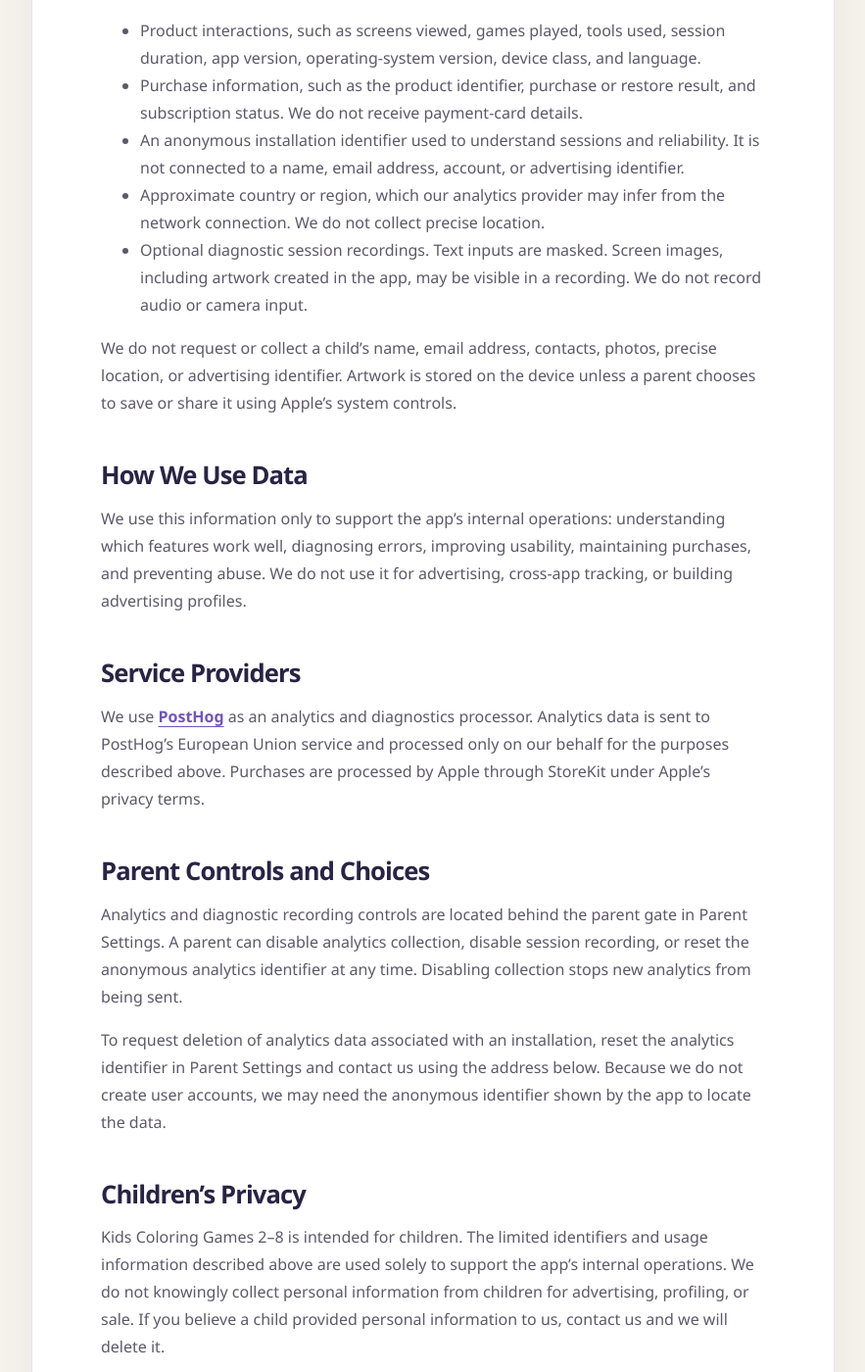
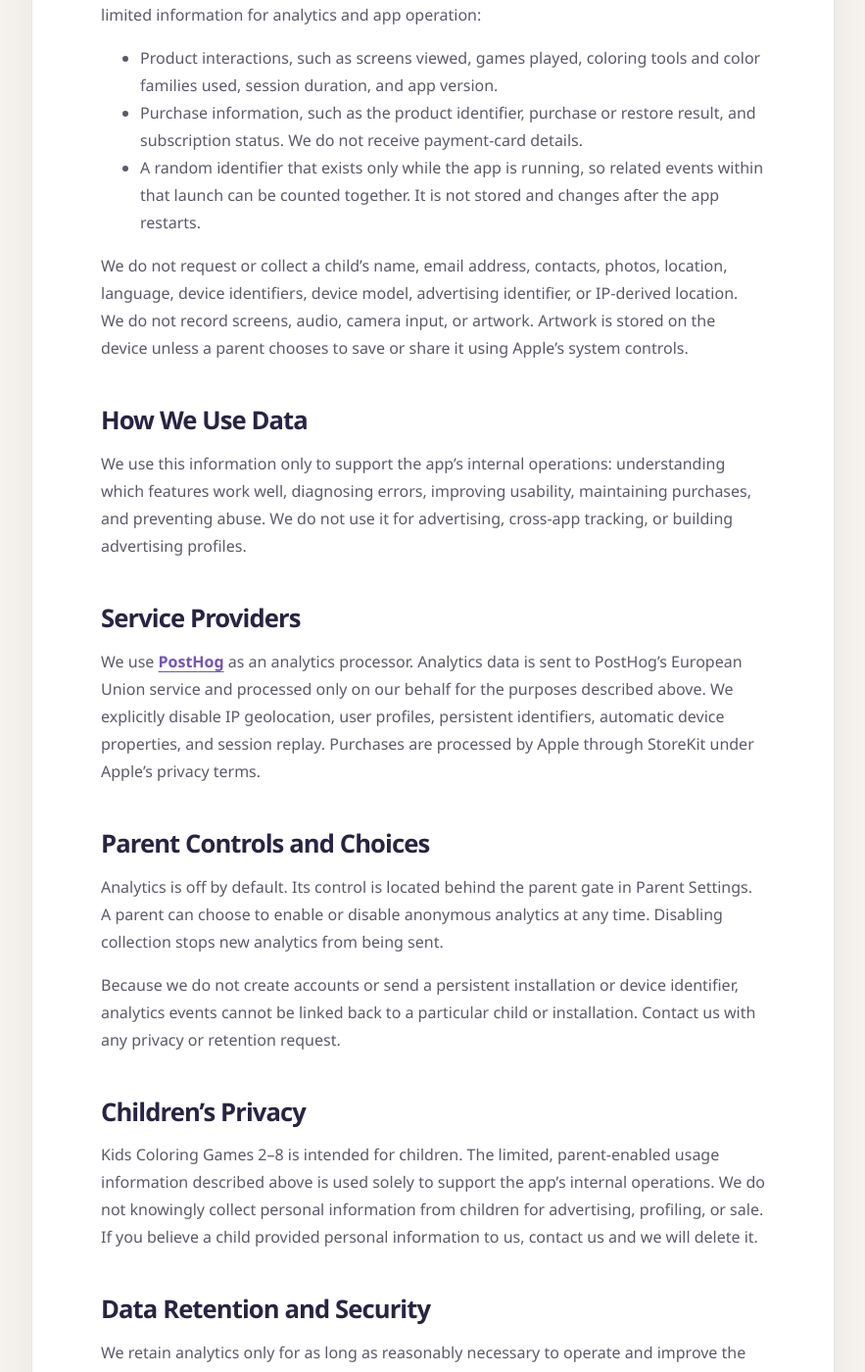
Before and after one commit to anq-no-one/pages, a Jekyll site: the page built from docs/privacy.md, in a window 1280 px wide and 1400 px high, scrolled down 729 px. Shown: the whole window at 98% size, without its empty margins (198-1081 px from the left). Built offline with Jekyll 4.4.1, drawn with Linux system fonts in a browser that asks for light colours; some of the changed text lies outside the part shown.

Commit message:
Update privacy policy for anonymous analytics

```diff
--- a/docs/privacy.md
+++ b/docs/privacy.md
@@ -6,21 +6,19 @@ description: Privacy Policy for Kids Coloring Games 2–8.
 
 # Privacy Policy for Kids Coloring Games 2–8
 
-Last updated: July 20, 2026
+Last updated: July 27, 2026
 
 Kids Coloring Games 2–8 is designed for children and families. We limit data collection to what is needed to operate, secure, and improve the app. We do not sell personal information, show third-party advertising, or track children across apps or websites.
 
 ## Data We Process
 
-The app may collect the following limited information for analytics and app operation:
+With a parent's optional consent in Parent Settings, the app may collect the following limited information for analytics and app operation:
 
-- Product interactions, such as screens viewed, games played, tools used, session duration, app version, operating-system version, device class, and language.
+- Product interactions, such as screens viewed, games played, coloring tools and color families used, session duration, and app version.
 - Purchase information, such as the product identifier, purchase or restore result, and subscription status. We do not receive payment-card details.
-- An anonymous installation identifier used to understand sessions and reliability. It is not connected to a name, email address, account, or advertising identifier.
-- Approximate country or region, which our analytics provider may infer from the network connection. We do not collect precise location.
-- Optional diagnostic session recordings. Text inputs are masked. Screen images, including artwork created in the app, may be visible in a recording. We do not record audio or camera input.
+- A random identifier that exists only while the app is running, so related events within that launch can be counted together. It is not stored and changes after the app restarts.
 
-We do not request or collect a child's name, email address, contacts, photos, precise location, or advertising identifier. Artwork is stored on the device unless a parent chooses to save or share it using Apple's system controls.
+We do not request or collect a child's name, email address, contacts, photos, location, language, device identifiers, device model, advertising identifier, or IP-derived location. We do not record screens, audio, camera input, or artwork. Artwork is stored on the device unless a parent chooses to save or share it using Apple's system controls.
 
 ## How We Use Data
 
@@ -28,17 +26,17 @@ We use this information only to support the app's internal operations: understan
 
 ## Service Providers
 
-We use [PostHog](https://posthog.com/privacy) as an analytics and diagnostics processor. Analytics data is sent to PostHog's European Union service and processed only on our behalf for the purposes described above. Purchases are processed by Apple through StoreKit under Apple's privacy terms.
+We use [PostHog](https://posthog.com/privacy) as an analytics processor. Analytics data is sent to PostHog's European Union service and processed only on our behalf for the purposes described above. We explicitly disable IP geolocation, user profiles, persistent identifiers, automatic device properties, and session replay. Purchases are processed by Apple through StoreKit under Apple's privacy terms.
 
 ## Parent Controls and Choices
 
-Analytics and diagnostic recording controls are located behind the parent gate in Parent Settings. A parent can disable analytics collection, disable session recording, or reset the anonymous analytics identifier at any time. Disabling collection stops new analytics from being sent.
+Analytics is off by default. Its control is located behind the parent gate in Parent Settings. A parent can choose to enable or disable anonymous analytics at any time. Disabling collection stops new analytics from being sent.
 
-To request deletion of analytics data associated with an installation, reset the analytics identifier in Parent Settings and contact us using the address below. Because we do not create user accounts, we may need the anonymous identifier shown by the app to locate the data.
+Because we do not create accounts or send a persistent installation or device identifier, analytics events cannot be linked back to a particular child or installation. Contact us with any privacy or retention request.
 
 ## Children's Privacy
 
-Kids Coloring Games 2–8 is intended for children. The limited identifiers and usage information described above are used solely to support the app's internal operations. We do not knowingly collect personal information from children for advertising, profiling, or sale. If you believe a child provided personal information to us, contact us and we will delete it.
+Kids Coloring Games 2–8 is intended for children. The limited, parent-enabled usage information described above is used solely to support the app's internal operations. We do not knowingly collect personal information from children for advertising, profiling, or sale. If you believe a child provided personal information to us, contact us and we will delete it.
 
 ## Data Retention and Security
 
```
